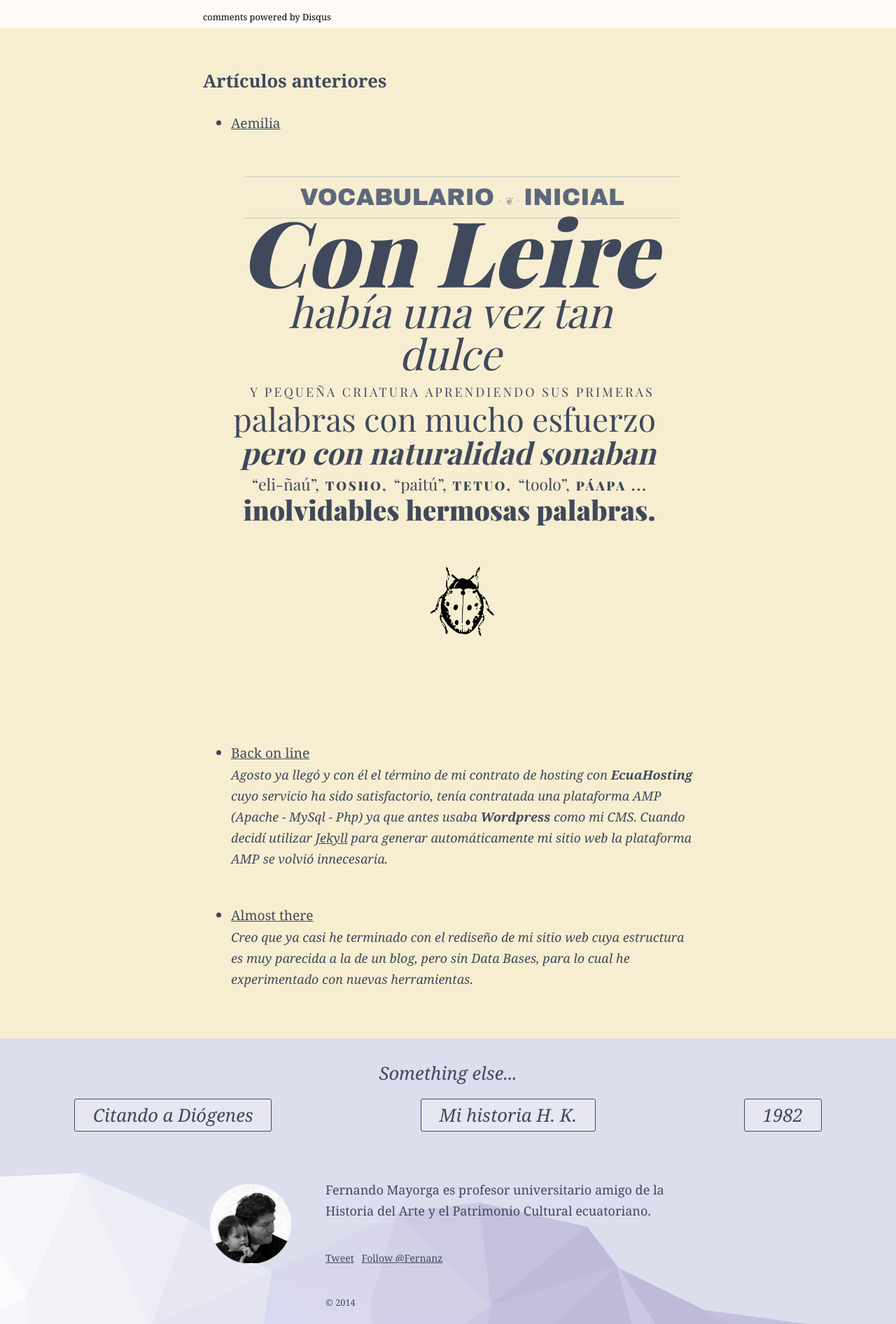
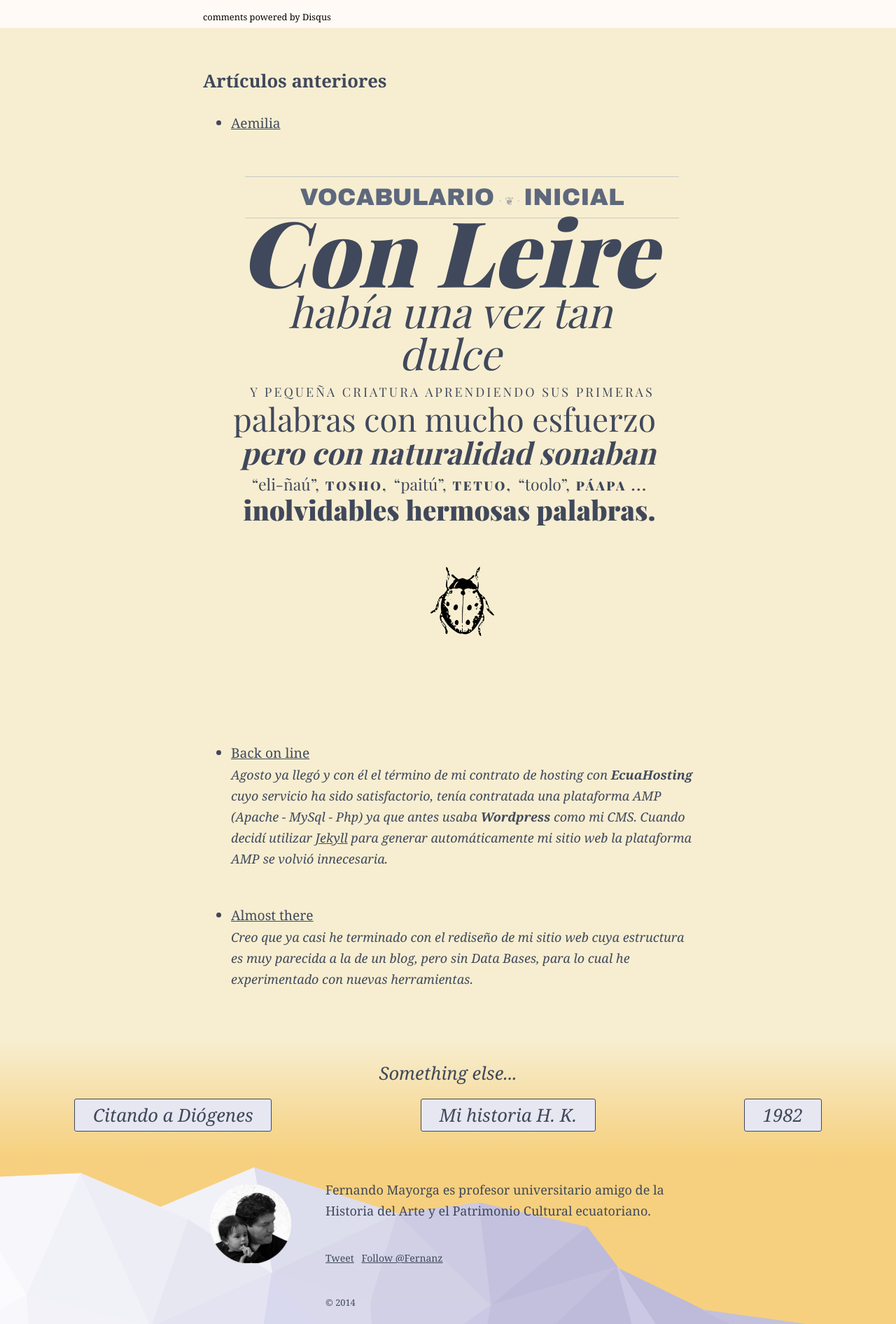
Before and after one commit to fernanz/fernanz.github.io, a Jekyll site: the page built from index.html, in a window 1280 px wide. Shown: the part 2342-4234 px from the top of the page at 70% size. Built offline with Jekyll 4.4.1, drawn with Linux system fonts in a browser that asks for light colours; some web fonts are replaced; Markdown is read by kramdown in place of the engine named in the settings; comment, search, counter and statistics services are not loaded.

Commit message:
testing new color footer
Ya lo dije.

```diff
--- a/css/banner.css
+++ b/css/banner.css
@@ -119,6 +119,17 @@
 .bannerB {
   position:relative;
   background-color: #DCDDED;
+    /* Safari 5.1, Chrome 10+ */
+  background: -webkit-linear-gradient(top, #f7eed1, #f6d07e);
+
+  /* Firefox 3.6+ */
+  background: -moz-linear-gradient(top, #f7eed1, #f6d07e);
+
+  /* IE 10 */
+  background: -ms-linear-gradient(top, #f7eed1, #f6d07e);
+
+  /* Opera 11.10+ */
+  background: -o-linear-gradient(top, #f7eed1, #f6d07e);
   padding: 20px 0 30px 0;
   margin-top: 0;
   z-index: 1;
```
Also changed, not shown: assets/grey.svg, 2 other files.
